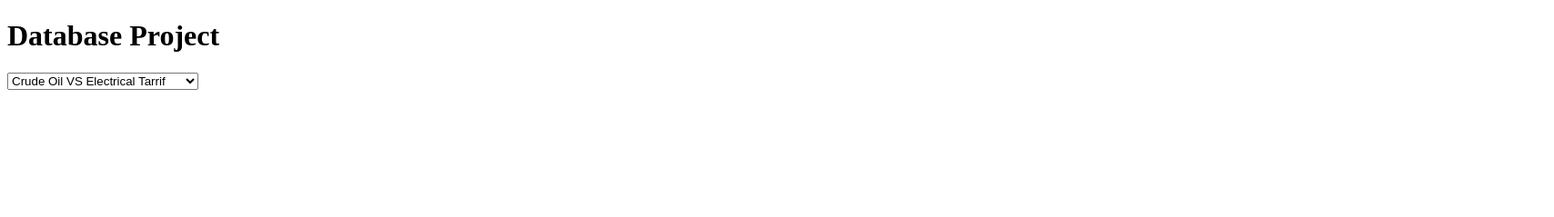
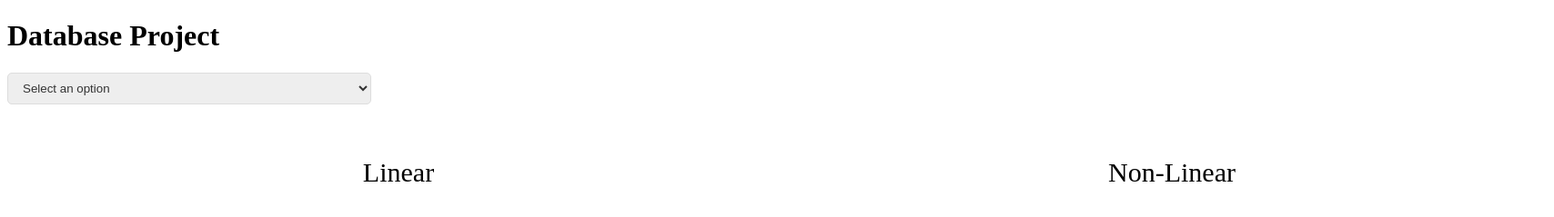
Before and after one commit to goldslime123/csc2008Flask, a plain HTML site: page flaskUI/Website/index.html in a window 1280 px wide. Shown: the whole page at 91% size, 1708 px wide, since content can reach past the window. Drawn offline with nearby package versions, Linux system fonts and the light colour scheme.

Commit message:
Did some simple ui design

```diff
--- a/flaskUI/Website/index.html
+++ b/flaskUI/Website/index.html
@@ -5,22 +5,72 @@
     <meta name="viewport" content="width=device-width" , initial-scale="1.0" />
     <title>Sample chart</title>
     <script src="https://cdn.jsdelivr.net/npm/chart.js@3.7.1/dist/chart.min.js"></script>
+
+    <!-------------------------------------------------- CSS Below -------------------------------------------------->
+    <style>
+        .ddlHypList{
+            width: 400px;
+            padding: 8px 12px;
+            color: #333333;
+            background-color: #eeeeee;
+            border: 1px solid #dddddd;
+            cursor: pointer;
+            border-radius: 5px;
+        }
+        .canvas-container{
+            display: grid;
+            grid-template-columns: auto auto;
+            gap: 10px;
+            padding: 10px;
+        }
+        .canvas-container > div{
+            background-color: rgba(255, 255, 255, 0.8);
+            text-align: center;
+            padding: 20px 0;
+            position: relative;
+        }
+        #graphTitle{
+            font-size: 30px;
+            line-height: 50px;
+            display: inline-block;
+            vertical-align: middle;
+        }
+        #graphChart1{
+            margin: 10px;
+            padding: 10px;
+        }
+        #graphChart2{
+            margin: 10px;
+            padding: 10px
+        }
+    </style>
   </head>
 
+  <!-------------------------------------------------- HTML Below -------------------------------------------------->
   <body>
     <h1>Database Project</h1>
     <select class="ddlHypList" name="ddlHypList">
+        <option hidden>Select an option</option>
         <option value="Crude Oil">Crude Oil VS Electrical Tarrif</option>
         <option value="Temperature">Temperature VS Electrical Tarrif</option>
     </select>
     <h2 class="selectedHyp"></h2>
 
-    <!-- Graphcomparison using linear machine learning graph -->
-    <canvas id="graphChart1" width="1200" height="500"></canvas>
-    <!-- Graph comparison using non-linear machine learning graph -->
-    <canvas id="graphChart2" width="1200" height="500"></canvas>
+    <div class="canvas-container">
+        <!-- Graphcomparison using linear machine learning graph -->
+        <div id="graphTitle">Linear </div>
+        <div id="graphTitle">Non-Linear</div>
+        <canvas id="graphChart1" width="800" height="400"></canvas>
+        <!-- Graph comparison using non-linear machine learning graph -->
+
+        <canvas id="graphChart2" width="800" height="400"></canvas>
+    </div>
+
+    <!-------------------------------------------------- Javascript Below -------------------------------------------------->
     <script>
-        //Dropdownbox selected box methods to change label text
+
+
+        //Dropdownbox selected box methods to change label text and data values for charts
        const selectedElement = document.querySelector('.ddlHypList');
        selectedElement.addEventListener('change', hypData);
 
@@ -65,7 +115,7 @@
             });
         }
 
-       //Listing my datasets:
+       //Listing my datasets as an object:
        const dataobj = [
         {
             label: "Crude Oil Prices in Thousands (SGD)",
```
